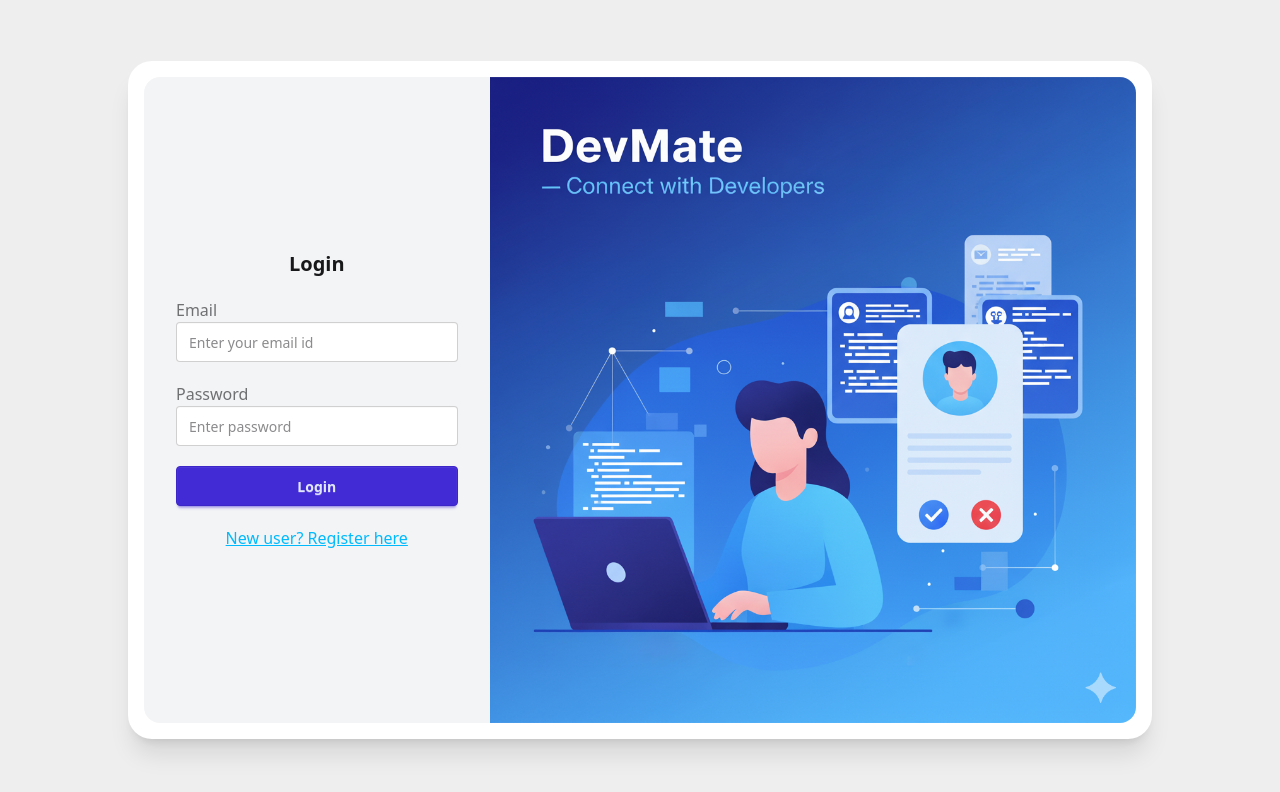
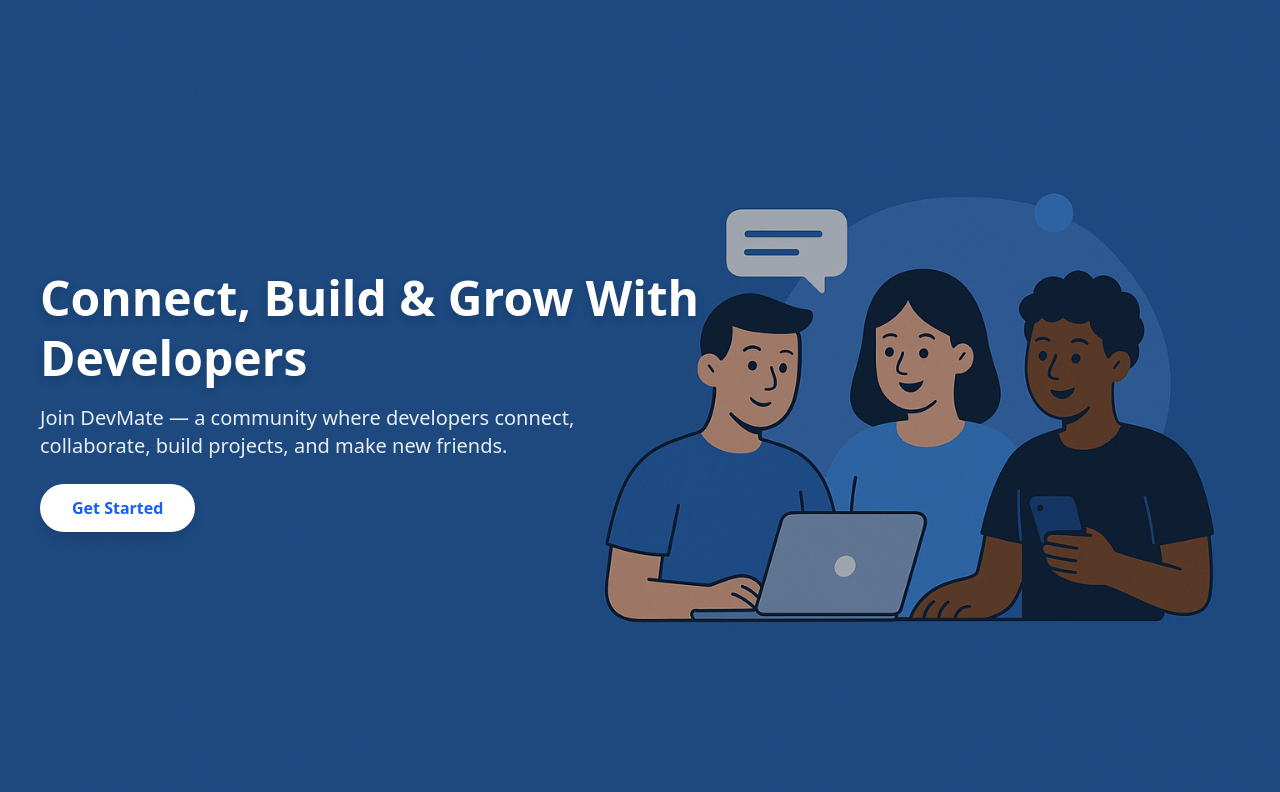
Before and after one commit to shbht-cyber/devmate-web, a React (Vite) app: page / in a window 1280 px wide. Before the commit this address led to /login. Shown: the top 792 px of the page. Built offline with nearby package versions, Linux system fonts and the light colour scheme; no server answers; the HTML template or start-up script is replaced by a standard one.

Commit message:
feat: updated all routes and added homepage

```diff
--- a/src/App.jsx
+++ b/src/App.jsx
@@ -8,6 +8,7 @@
 import Feed from "./components/feed/Feed";
 import Connections from "./components/connections/Connections";
 import Requests from "./components/connections/Requests";
+import Home from "./components/home/home";
 import appStore from "./utils/appStore";
 import AuthProvider from "./AuthProvider";
 import { PublicRoute, PrivateRoute } from "./routes/Routes";
@@ -19,6 +20,14 @@
         <BrowserRouter basename="/">
           <AuthProvider>
             <Routes>
+              <Route
+                path="/"
+                element={
+                  <PublicRoute>
+                    <Home />
+                  </PublicRoute>
+                }
+              />
               <Route
                 path="/login"
                 element={
@@ -35,9 +44,9 @@
                   </PublicRoute>
                 }
               />
-              <Route path="/" element={<Body />}>
+              <Route element={<Body />}>
                 <Route
-                  path="/"
+                  path="/user/feed"
                   element={
                     <PrivateRoute>
                       <Feed />
@@ -45,7 +54,7 @@
                   }
                 />
                 <Route
-                  path="/profile"
+                  path="/user/profile"
                   element={
                     <PrivateRoute>
                       <ProfilePage />
@@ -53,7 +62,7 @@
                   }
                 />
                 <Route
-                  path="/connections"
+                  path="/user/connections"
                   element={
                     <PrivateRoute>
                       <Connections />
@@ -61,7 +70,7 @@
                   }
                 />
                 <Route
-                  path="/requests"
+                  path="/user/requests"
                   element={
                     <PrivateRoute>
                       <Requests />
--- a/src/components/auth/Login.jsx
+++ b/src/components/auth/Login.jsx
@@ -27,7 +27,7 @@
         }
       );
       dispatch(addUser(data.data));
-      return navigate("/");
+      return navigate("/user/feed");
     } catch (err) {
       setError(err?.response?.data?.error || "Something went wrong");
       console.error("Error: ", err.message);
--- a/src/components/auth/SIgnup.jsx
+++ b/src/components/auth/SIgnup.jsx
@@ -33,7 +33,7 @@
       );
 
       dispatch(addUser(data.data));
-      return navigate("/profile");
+      return navigate("/user/profile");
     } catch (err) {
       setError(err?.response?.data?.error || "Something went wrong");
       console.error("Error: ", err.message);
--- a/src/components/common/NavBar.jsx
+++ b/src/components/common/NavBar.jsx
@@ -16,7 +16,7 @@
 
       dispatch(removeUser());
       dispatch(setLoading(false));
-      return navigate("/login");
+      return navigate("/");
     } catch (err) {
       console.error("Error: " + err.message);
     }
@@ -49,19 +49,19 @@
                 className="menu menu-sm dropdown-content bg-base-100 rounded-box z-1 mt-3 w-52 p-2 shadow"
               >
                 <li>
-                  <Link to="/">Home</Link>
+                  <Link to="/user/feed">Home</Link>
                 </li>
 
                 <li>
-                  <Link to="/profile">Profile</Link>
+                  <Link to="/user/profile">Profile</Link>
                 </li>
 
                 <li>
-                  <Link to="/connections">Connections</Link>
+                  <Link to="/user/connections">Connections</Link>
                 </li>
 
                 <li>
-                  <Link to="/requests">Requests</Link>
+                  <Link to="/user/requests">Requests</Link>
                 </li>
                 <li>
                   <a onClick={handleLogout}>Logout</a>
--- /dev/null
+++ b/src/components/home/Home.jsx
@@ -0,0 +1,30 @@
+export default function Home() {
+  return (
+    <div
+      className="h-screen w-full bg-cover bg-center bg-no-repeat flex items-center"
+      style={{
+        backgroundImage: `url('/devmate-home.png')`,
+      }}
+    >
+      <div className="w-full h-full bg-black/30 flex items-center">
+        <div className="max-w-3xl ml-10 text-white">
+          <h1 className="text-5xl font-extrabold leading-tight drop-shadow-lg">
+            Connect, Build & Grow With Developers
+          </h1>
+
+          <p className="mt-4 text-xl opacity-90 max-w-xl">
+            Join DevMate — a community where developers connect, collaborate,
+            build projects, and make new friends.
+          </p>
+
+          <button
+            onClick={() => (window.location.href = "/login")}
+            className="mt-6 px-8 py-3 bg-white text-blue-600 font-semibold rounded-full shadow-lg hover:scale-105 transition-transform duration-200 cursor-pointer"
+          >
+            Get Started
+          </button>
+        </div>
+      </div>
+    </div>
+  );
+}
--- a/src/routes/Routes.jsx
+++ b/src/routes/Routes.jsx
@@ -17,7 +17,7 @@
   }
 
   if (!user) {
-    return navigate("/login");
+    return navigate("/");
   }
 
   return children;
@@ -39,7 +39,7 @@
   }
 
   if (user) {
-    return navigate("/");
+    return navigate("/user/feed");
   }
 
   return children;
```
Also changed, not shown: public/devmate-home.png (added).
